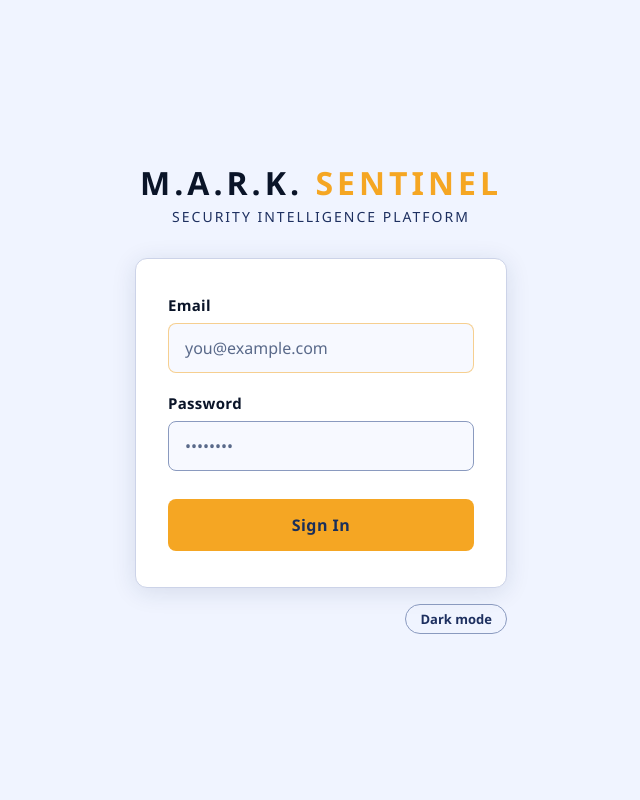
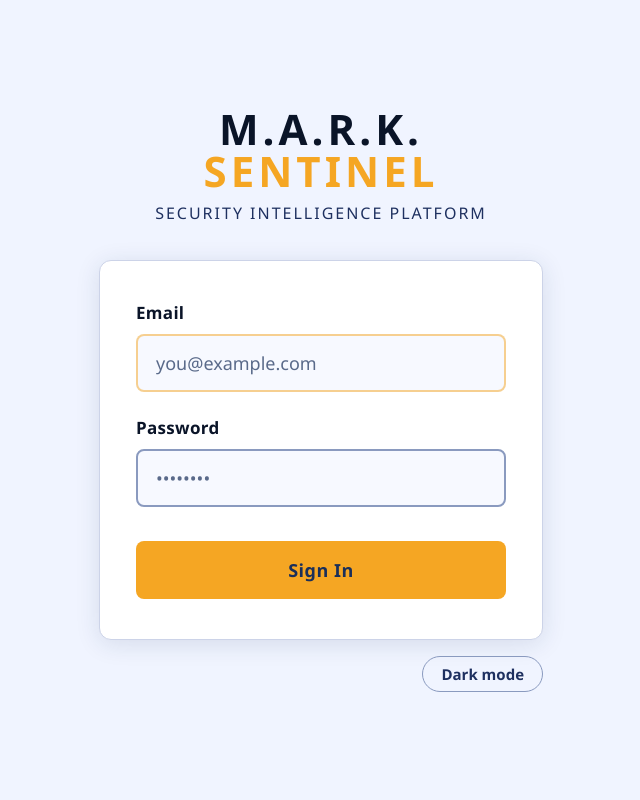
Before and after one commit to audit-forge/mark-sentinel, a FastAPI app: page /login in a window 1280 px wide. Shown: the whole page, without its empty margins (319-959 px from the left). Run offline with FastAPI, Linux system fonts and the light colour scheme; parts of the project's set-up code (start-up, migrations or seed data) failed here and were passed over.

Commit message:
style: significantly larger login page text — 18px base, 42px brand, 18px inputs/btn
Co-Authored-By: Claude Sonnet 4.6 <noreply@anthropic.com>

```diff
--- a/admin/templates/login.html
+++ b/admin/templates/login.html
@@ -51,6 +51,7 @@
 * { box-sizing: border-box; margin: 0; padding: 0; }
 body {
   font-family: 'Segoe UI', system-ui, -apple-system, sans-serif;
+  font-size: 18px;
   background: var(--bg);
   color: var(--text);
   min-height: 100vh;
@@ -61,15 +62,15 @@ body {
 }
 .login-wrap {
   width: 100%;
-  max-width: 420px;
-  padding: 24px;
+  max-width: 500px;
+  padding: 28px;
 }
 .brand {
   text-align: center;
-  margin-bottom: 32px;
+  margin-bottom: 36px;
 }
 .brand-name {
-  font-size: 32px;
+  font-size: 42px;
   font-weight: 800;
   color: var(--text);
   letter-spacing: 4px;
@@ -77,36 +78,36 @@ body {
 }
 .brand-name span { color: var(--accent); }
 .brand-sub {
-  font-size: 14px;
+  font-size: 16px;
   color: var(--text-sub);
   letter-spacing: 2px;
-  margin-top: 8px;
+  margin-top: 10px;
   text-transform: uppercase;
 }
 .card {
   background: var(--bg-card);
   border-radius: 12px;
-  padding: 36px 32px;
+  padding: 40px 36px;
   box-shadow: var(--shadow);
   border: 1px solid var(--border);
 }
-.form-group { margin-bottom: 20px; }
+.form-group { margin-bottom: 24px; }
 label {
   display: block;
-  font-size: 15px;
+  font-size: 17px;
   font-weight: 700;
   color: var(--text);
-  margin-bottom: 8px;
+  margin-bottom: 10px;
   letter-spacing: .3px;
 }
 input {
   background: var(--bg-input);
-  border: 1.5px solid var(--border-in);
+  border: 2px solid var(--border-in);
   color: var(--text);
-  padding: 13px 16px;
+  padding: 15px 18px;
   border-radius: 8px;
   font-family: inherit;
-  font-size: 16px;
+  font-size: 18px;
   width: 100%;
   transition: border-color .15s;
 }
@@ -114,24 +115,24 @@ input:focus { outline: none; border-color: var(--focus-bdr); }
 input::placeholder { color: var(--placeholder); opacity: 1; }
 .btn {
   width: 100%;
-  padding: 15px;
+  padding: 17px;
   background: var(--accent);
   color: var(--accent-btn);
   font-weight: 700;
   font-family: inherit;
-  font-size: 16px;
+  font-size: 18px;
   border: none;
   border-radius: 8px;
   cursor: pointer;
-  margin-top: 8px;
+  margin-top: 10px;
   letter-spacing: .5px;
   transition: background .15s;
 }
 .btn:hover { background: var(--accent-hov); }
 .error {
-  font-size: 14px;
-  margin-bottom: 18px;
-  padding: 10px 14px;
+  font-size: 16px;
+  margin-bottom: 20px;
+  padding: 12px 16px;
   background: var(--err-bg);
   border: 1px solid var(--err-bdr);
   border-radius: 6px;
@@ -147,9 +148,9 @@ input::placeholder { color: var(--placeholder); opacity: 1; }
   border: 1px solid var(--border-in);
   color: var(--toggle-c);
   font-family: inherit;
-  font-size: 13px;
+  font-size: 15px;
   font-weight: 600;
-  padding: 5px 14px;
+  padding: 7px 18px;
   border-radius: 20px;
   cursor: pointer;
   transition: color .15s, border-color .15s;
```
